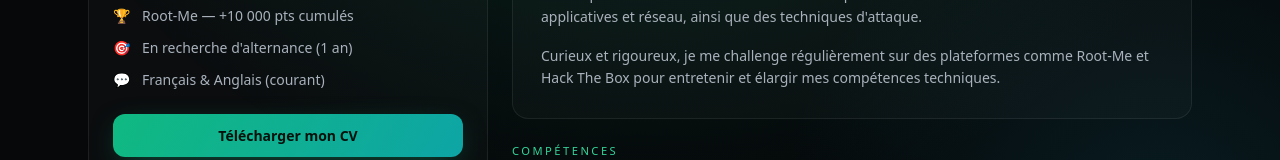
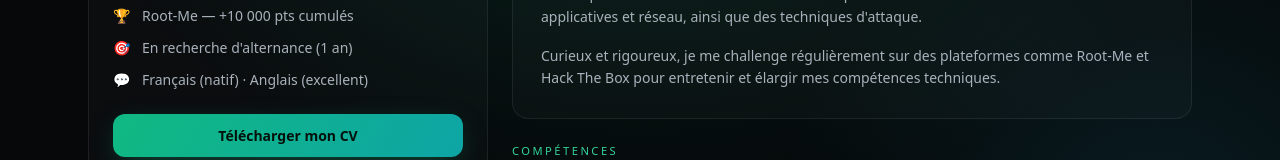
Before and after one commit to Ethan1709/Ethan1709.github.io, a Next.js app: page /about in a window 1280 px wide. Shown: the part 425-585 px from the top of the page. Built offline with nearby package versions, Linux system fonts and the light colour scheme.

Commit message:
À propos : niveaux de langue

```diff
--- a/app/about/page.tsx
+++ b/app/about/page.tsx
@@ -58,7 +58,7 @@ export default function AboutPage() {
                   ["🎓", "École 2600 — Expert Sécurité (Bac+5)"],
                   ["🏆", "Root-Me — +10 000 pts cumulés"],
                   ["🎯", "En recherche d'alternance (1 an)"],
-                  ["💬", "Français & Anglais (courant)"],
+                  ["💬", "Français (natif) · Anglais (excellent)"],
                 ].map(([icon, text]) => (
                   <li key={text} className="flex items-center gap-3 text-[var(--text-2)]">
                     <span>{icon}</span>
```
